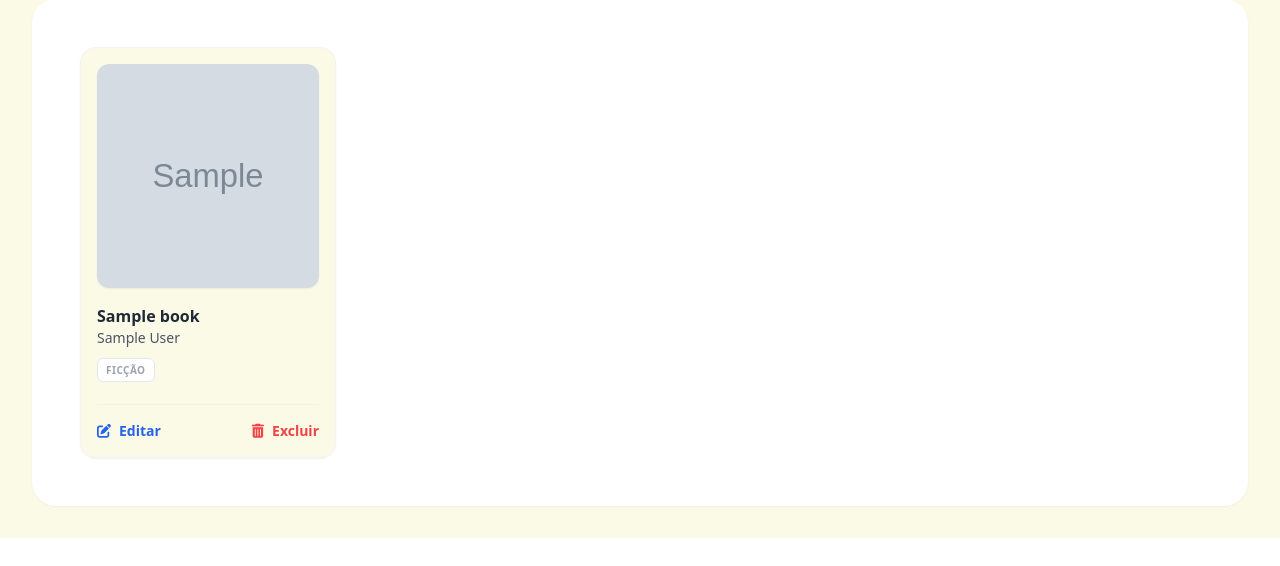
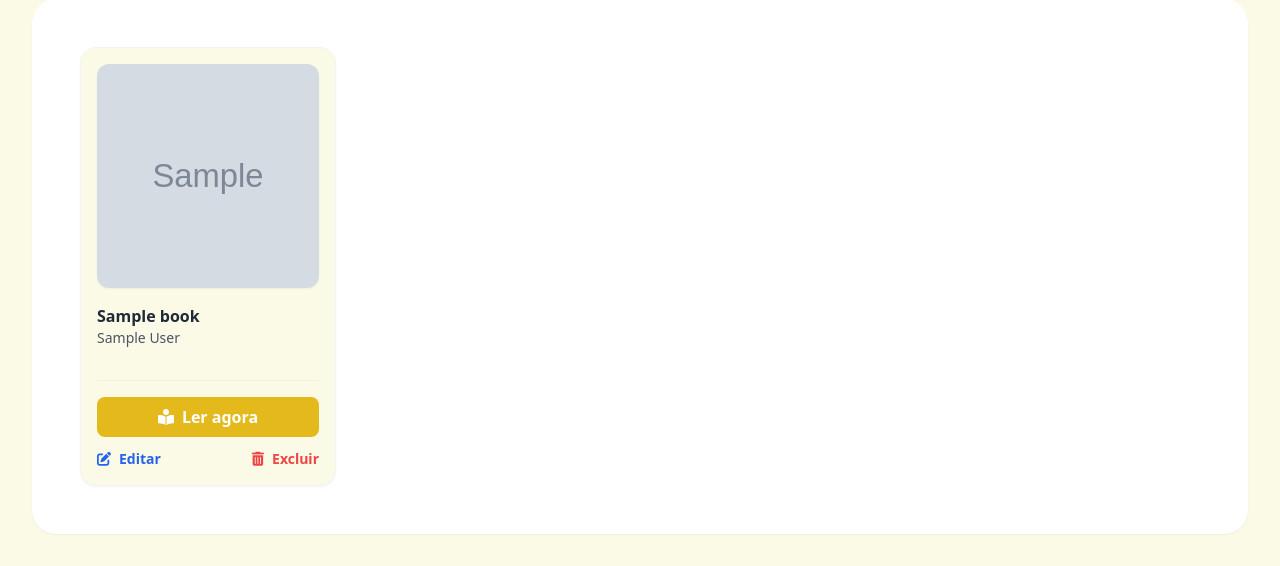
Before and after one commit to Clara-Avelino/book-shelf, a Django app: page / in a window 1280 px wide. Shown: the part 349-915 px from the top of the page. Before the commit the page ends 887 px from the top, so only its background shows below. Run offline with Django 5.2, Linux system fonts and the light colour scheme; tables that the repository leaves empty hold one stand-in row (values such as "Sample post"); grey boxes marked "Sample" are stand-in pictures; some libraries are stand-ins or nearby versions.

Commit message:
feat: adicionada funcionalidade de leitura de PDF e capas clicáveis

```diff
--- a/bookshelf/templates/bookshelf/dashboard.html
+++ b/bookshelf/templates/bookshelf/dashboard.html
@@ -104,10 +104,16 @@
           class="text-left bg-[#fbfae6] p-4 rounded-2xl shadow-sm border border-gray-100 flex flex-col justify-between hover:shadow-md transition"
         >
           <div>
+            {% if book.book_file %}
+            <a
+              href="{{ book.book_file.url }}"
+              target="_blank"
+              title="Clique para ler"
+            >
               {% if book.cover_image %}
               <img
                 src="{{ book.cover_image.url }}"
-              class="w-full h-56 object-cover rounded-xl mb-4 shadow-sm"
+                class="w-full h-56 object-cover rounded-xl mb-4 shadow-sm hover:opacity-90 transition"
               />
               {% else %}
               <div
@@ -117,21 +123,32 @@
                 <span class="text-sm">Sem Capa</span>
               </div>
               {% endif %}
+            </a>
+            {% else %} {% if book.cover_image %}
+            <img
+              src="{{ book.cover_image.url }}"
+              class="w-full h-56 object-cover rounded-xl mb-4 shadow-sm"
+            />
+            {% endif %} {% endif %}
 
             <h4 class="font-bold text-gray-800 line-clamp-1">
               {{ book.title }}
             </h4>
             <p class="text-sm text-gray-600 mb-2">{{ book.author }}</p>
-            <span
-              class="text-[10px] uppercase tracking-wider bg-white px-2 py-1 rounded-md font-bold text-gray-400 border"
-            >
-              {{ book.get_genre_display }}
-            </span>
           </div>
 
-          <div
-            class="flex justify-between mt-6 pt-4 border-t border-gray-200/50"
+          <div class="mt-6 pt-4 border-t border-gray-200/50">
+            {% if book.book_file %}
+            <a
+              href="{{ book.book_file.url }}"
+              target="_blank"
+              class="w-full mb-3 bg-[#e3b91c] text-white py-2 rounded-lg font-bold flex items-center justify-center gap-2 hover:bg-[#c9a416] transition"
             >
+              <i class="fas fa-book-reader"></i> Ler agora
+            </a>
+            {% endif %}
+
+            <div class="flex justify-between">
               <a
                 href="{% url 'editar' book.pk %}"
                 class="text-sm font-bold text-blue-600 hover:text-blue-800 flex items-center gap-2"
@@ -146,6 +163,7 @@
               </a>
             </div>
           </div>
+        </div>
         {% endfor %}
       </div>
       {% endif %}
--- a/core/urls.py
+++ b/core/urls.py
@@ -5,10 +5,9 @@ from django.conf.urls.static import static
 
 urlpatterns = [
     path('admin/', admin.site.urls),
-    path('', include('bookshelf.urls')), # Esta linha conecta as rotas do seu app
+    path('', include('bookshelf.urls')),
 ]
 
-# Adicione isto para que o CSS e as Imagens apareçam no navegador:
 if settings.DEBUG:
     urlpatterns += static(settings.STATIC_URL, document_root=settings.STATIC_ROOT)
     urlpatterns += static(settings.MEDIA_URL, document_root=settings.MEDIA_ROOT)
```
Lines whose indentation alone changed are shown as unchanged.
